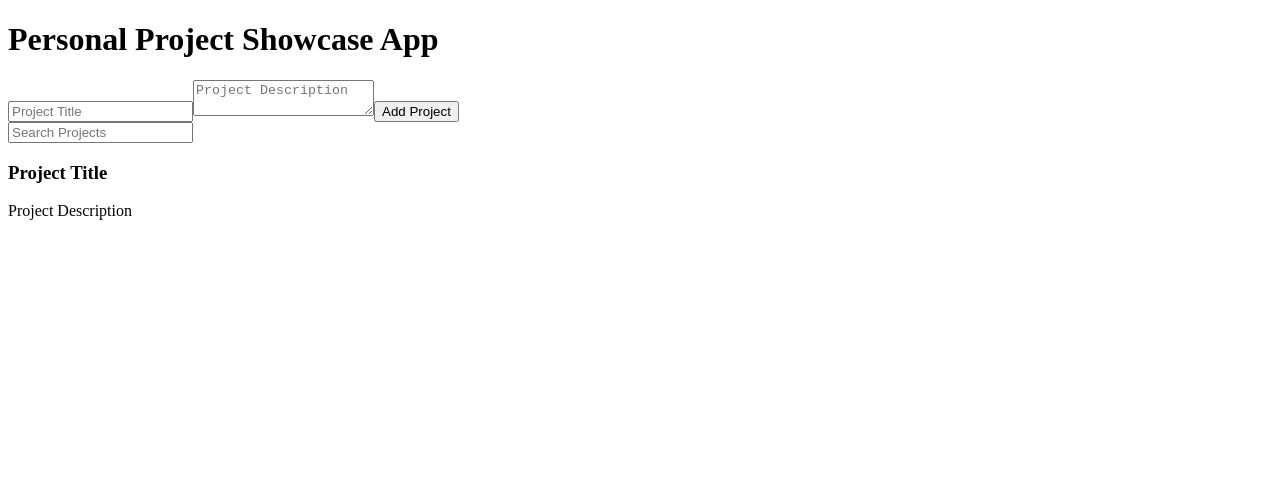
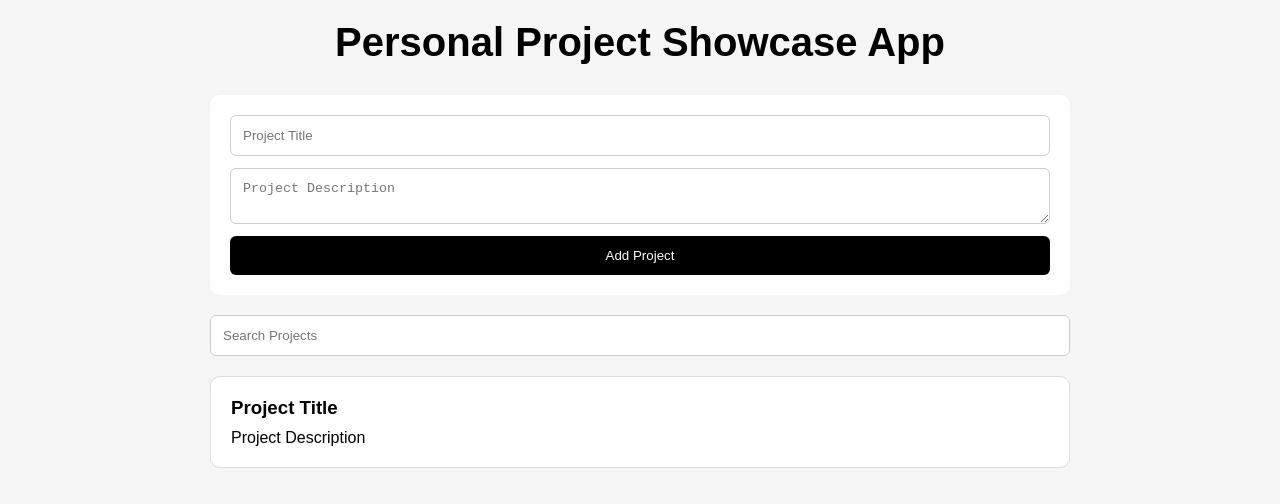
Before and after one commit to MW4NG1/Single-Page-Application, a React (Vite) app: page / in a window 1280 px wide. Shown: the top 504 px of the page. Built offline with nearby package versions, Linux system fonts and the light colour scheme.

Commit message:
feat: add application styles and update component structure for improved layout

```diff
--- a/src/App.jsx
+++ b/src/App.jsx
@@ -1,5 +1,7 @@
 // Import React hook
 import { useState } from "react";
+// Import application styles
+import "./styles/App.css";
 
 // Import components
 import Header from "./components/Header";
@@ -13,7 +15,7 @@ function App() {
   // Store search text
   const [searchTerm, setSearchTerm] = useState("");
   return (
-    <div>
+    <div className="app-container">
       {/* App heading */}
       <Header />
       {/* Form for adding projects */}
--- a/src/components/ProjectCard.jsx
+++ b/src/components/ProjectCard.jsx
@@ -1,10 +1,8 @@
 // Displays information for a single project
 function ProjectCard() {
   return (
-    <div>
-      {/* Project title */}
+    <div className="project-card">
       <h3>Project Title</h3>
-      {/* Project description */}
       <p>Project Description</p>
     </div>
   );
--- a/src/components/SearchBar.jsx
+++ b/src/components/SearchBar.jsx
@@ -1,6 +1,11 @@
 // Displays the search input
 function SearchBar() {
-  return <input type="text" placeholder="Search Projects" />;
+  return (
+  <input
+  className="search-input"
+   type="text"
+   placeholder="Search Projects" />
+  );
 }
 
 export default SearchBar;
--- /dev/null
+++ b/src/styles/App.css
@@ -0,0 +1,90 @@
+/* Reset default browser spacing */
+* {
+  margin: 0;
+  padding: 0;
+  box-sizing: border-box;
+}
+
+/* Main page styling */
+body {
+  font-family: Arial, sans-serif;
+  background-color: #f5f5f5;
+}
+
+/* Main application container */
+.app-container {
+  max-width: 900px;
+  margin: 0 auto;
+  padding: 20px;
+}
+
+/* Header styling */
+header {
+  text-align: center;
+  margin-bottom: 30px;
+}
+
+header h1 {
+  font-size: 2.5rem;
+}
+
+/* Form styling */
+form {
+  display: flex;
+  flex-direction: column;
+  gap: 12px;
+  background-color: white;
+  padding: 20px;
+  border-radius: 10px;
+  margin-bottom: 20px;
+}
+
+input,
+textarea {
+  padding: 12px;
+  border: 1px solid #ccc;
+  border-radius: 6px;
+}
+
+button {
+  padding: 12px;
+  border: none;
+  border-radius: 6px;
+  cursor: pointer;
+  background-color: black;
+  color: white;
+}
+
+button:hover {
+  opacity: 0.9;
+}
+
+/* Search bar spacing */
+.search-input {
+  width: 100%;
+  margin-bottom: 20px;
+}
+
+/* Project card styling */
+.project-card {
+  background-color: white;
+  padding: 20px;
+  border-radius: 10px;
+  margin-bottom: 15px;
+  border: 1px solid #ddd;
+}
+
+.project-card h3 {
+  margin-bottom: 10px;
+}
+
+/* Responsive design */
+@media (max-width: 768px) {
+  .app-container {
+    padding: 15px;
+  }
+
+  header h1 {
+    font-size: 2rem;
+  }
+}
```
